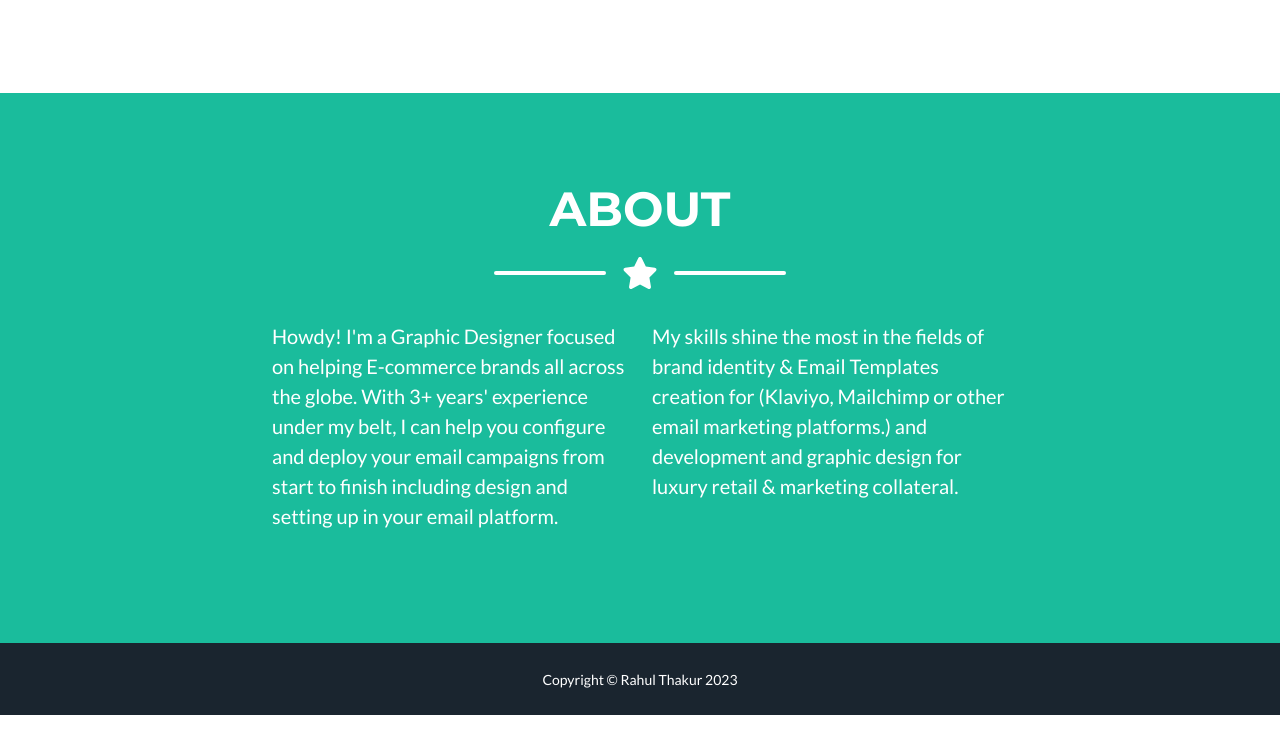
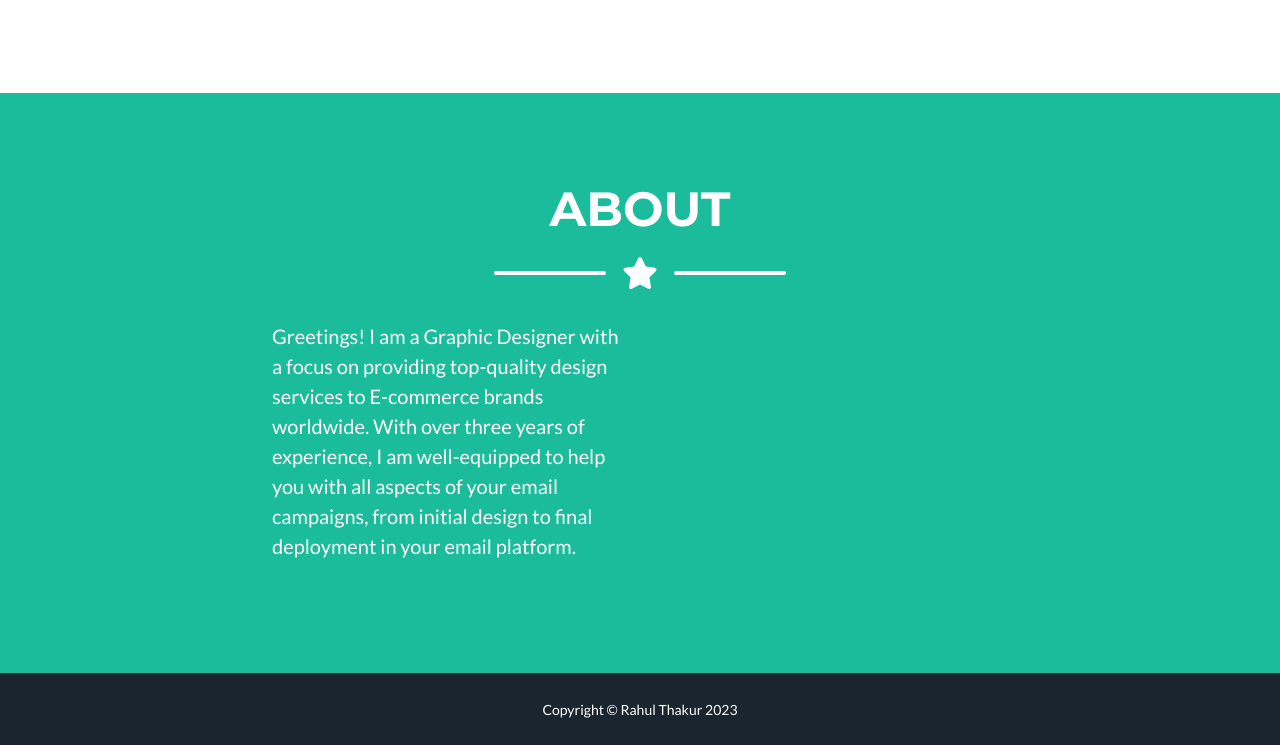
Before and after one commit to RealRahulThakur/portfolio, a plain HTML site: page index.html in a window 1280 px wide. Shown: the part 1576-2321 px from the top of the page. Before the commit the page ends 2291 px from the top, so only its background shows below. Drawn offline with nearby package versions, Linux system fonts and the light colour scheme.

Commit message:
Update index.html

```diff
--- a/index.html
+++ b/index.html
@@ -134,8 +134,8 @@
                 </div>
                 <!-- About Section Content-->
                 <div class="row">
-                    <div class="col-lg-4 ms-auto"><p class="lead">Howdy! I'm a Graphic Designer focused on helping E-commerce brands all across the globe. With 3+ years' experience under my belt,  I can help you configure and deploy your email campaigns from start to finish including design and setting up in your email platform.</p></div>
-                    <div class="col-lg-4 me-auto"><p class="lead">My skills shine the most in the fields of brand identity & Email Templates creation for (Klaviyo, Mailchimp or other email marketing platforms.) and development and graphic design for luxury retail & marketing collateral.</p></div>
+                    <div class="col-lg-4 ms-auto"><p class="lead">Greetings! I am a Graphic Designer with a focus on providing top-quality design services to E-commerce brands worldwide. With over three years of experience, I am well-equipped to help you with all aspects of your email campaigns, from initial design to final deployment in your email platform.</p></div>
+                    <div class="col-lg-4 me-auto"><p class="lead"My expertise lies in creating high-end brand identities and email templates for platforms such as Klaviyo and Mailchimp. I am also skilled in the development and design of marketing collateral for luxury retail companies.</p></div>
                 </div>
                 <!-- About Section Button-->
 
```
